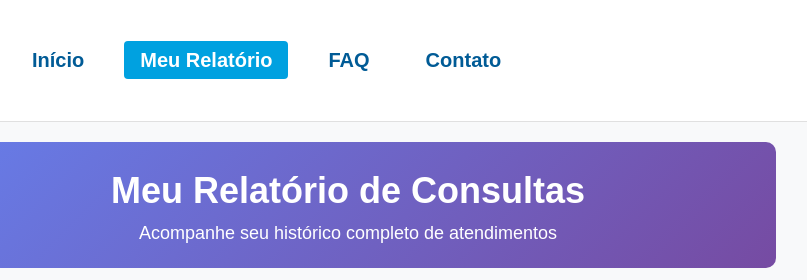
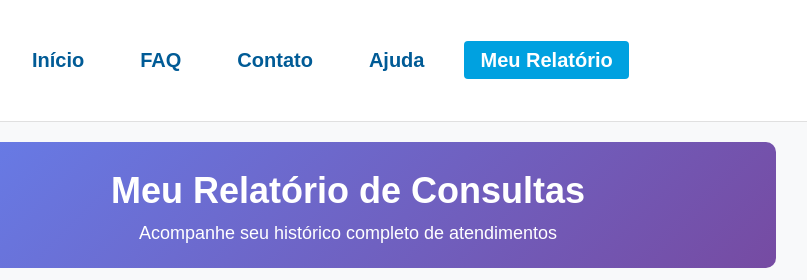
Before and after one commit to ChallengeFiap1tdspo/apresentacao-hc-next, a plain HTML site: page assets/dashboard-cadastro.html in a window 1280 px wide. Shown: the top 280 px of the page, 292-1099 px from the left. Drawn offline with Linux system fonts and the light colour scheme.

Commit message:
ajustando menu

```diff
--- a/assets/dashboard-cadastro.html
+++ b/assets/dashboard-cadastro.html
@@ -164,9 +164,10 @@
         <nav class="menu">
             <ul>
                 <li><a href="../index.html">Início</a></li>
-                <li><a href="./dashboard-cadastrado.html" class="ativo">Meu Relatório</a></li>
                 <li><a href="./faq.html">FAQ</a></li>
                 <li><a href="./contato.html">Contato</a></li>
+                <li><a href="./ajuda.html" >Ajuda</a></li>
+                <li><a href="./dashboard-cadastrado.html" class="ativo">Meu Relatório</a></li>
             </ul>
         </nav>
     </div>
```
